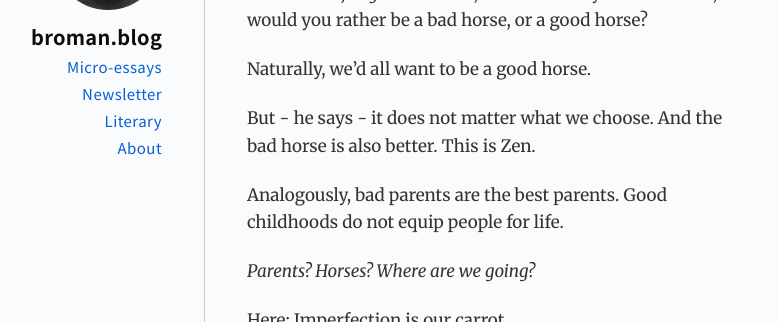
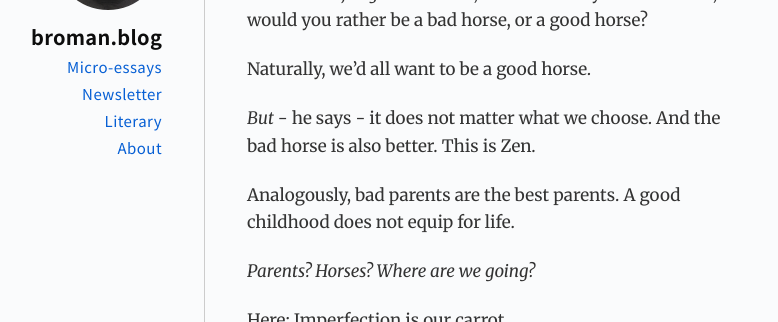
Before and after one commit to gdbroman/broman.blog, a Jekyll site: the page built from _posts/2020/2020-12-16-bad-horse-good-horse.md, in a window 1280 px wide. Shown: the part 140-462 px from the top of the page, without its empty margins (251-1029 px from the left). Built offline with Jekyll 4.4.1, drawn with Linux system fonts in a browser that asks for light colours.

Commit message:
revision

```diff
--- a/_posts/2020/2020-12-16-bad-horse-good-horse.md
+++ b/_posts/2020/2020-12-16-bad-horse-good-horse.md
@@ -7,9 +7,9 @@ In *Zen Mind, Beginner’s Mind*, author Shunryū Suzuki asks; would you rather
 
 Naturally, we’d all want to be a good horse.
 
-But - he says - it does not matter what we choose. And the bad horse is also better. This is Zen.
+*But* - he says - it does not matter what we choose. And the bad horse is also better. This is Zen.
 
-Analogously, bad parents are the best parents. Good childhoods do not equip people for life.
+Analogously, bad parents are the best parents. A good childhood does not equip for life.
 
 *Parents? Horses? Where are we going?*
 
```
